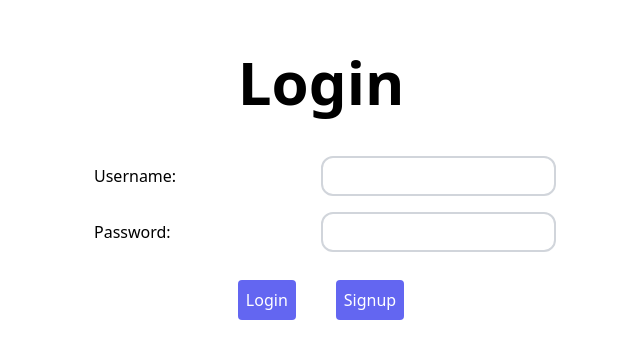
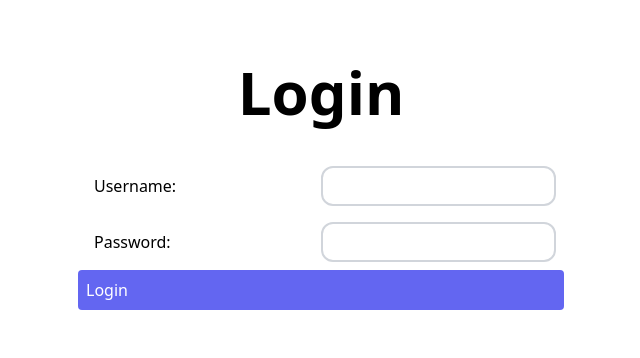
Before and after one commit to nettlespike/bbt-trackers, a Next.js app: page /login in a window 1280 px wide. Shown: the part 222-580 px from the top of the page, without its empty margins (319-959 px from the left). Built offline with nearby package versions, Linux system fonts and the light colour scheme.

Commit message:
Update login.js

```diff
--- a/pages/login.js
+++ b/pages/login.js
@@ -6,25 +6,26 @@ height: '100vh',
 overflow: 'auto',
 };
 const Login = () => {
-
+function submitted(e){
+    console.log("form submiteed!");
+}
 return (
     <div className = "overflow-x-hidden">
         <div className = "flex flex-col m-auto h-screen overflow-auto justify-center items-center space-y-5">
             <h1 className = "flex text-6xl font-bold m-4">
                 Login
             </h1>
-            <form className = "grid gap-y-4 grid-cols-2 p-2" id = "userform">
+            <form onSubmit={submitted} id = "userform">
+                <div className = "grid gap-y-4 grid-cols-2 p-2">
                     <p className = "flex p-2 items-start">Username:</p>
                         <input
                             className = "w-full border-2 border-gray-300 rounded-xl"
                             type = "text"
-                        onChange={e => setInput(e.target.value)}
                         />
                     <p className = "flex p-2 items-start text-left ">Password:</p>
                     <input
                         className = "w-full border-2 border-gray-300 rounded-xl flex-grow"
                         type = "text"
-                    onChange={e=>setInput(e.target.value)}
                         onKeyDown={e => {
                             if(e.key === "Enter") {
                                 console.log("enter key");
@@ -32,25 +33,18 @@ return (
                             }
                         }
                     />
-            </form>
+                </div>
                 <div className = "flex flex-row space-x-10">
                     <button
                         className = "flex flex-grow object-none object-right bg-indigo-500 hover:bg-indigo-700 rounded x2 flex-grow text-white p-2"
                         type="submit"
-                value="Submitted"
+                        value="Submit"
                         form="userform"
                     >
                         Login
                     </button>
-            <button
-                className = "flex flex-grow object-none object-right bg-indigo-500 hover:bg-indigo-700 rounded x2 flex-grow text-white p-2"
-                type="submit"
-                value="newUser"
-                form="userform"
-            >
-                Signup
-            </button>
                 </div>
+            </form>
         </div>
     </div>
 )
```
Lines whose indentation alone changed are shown as unchanged.
